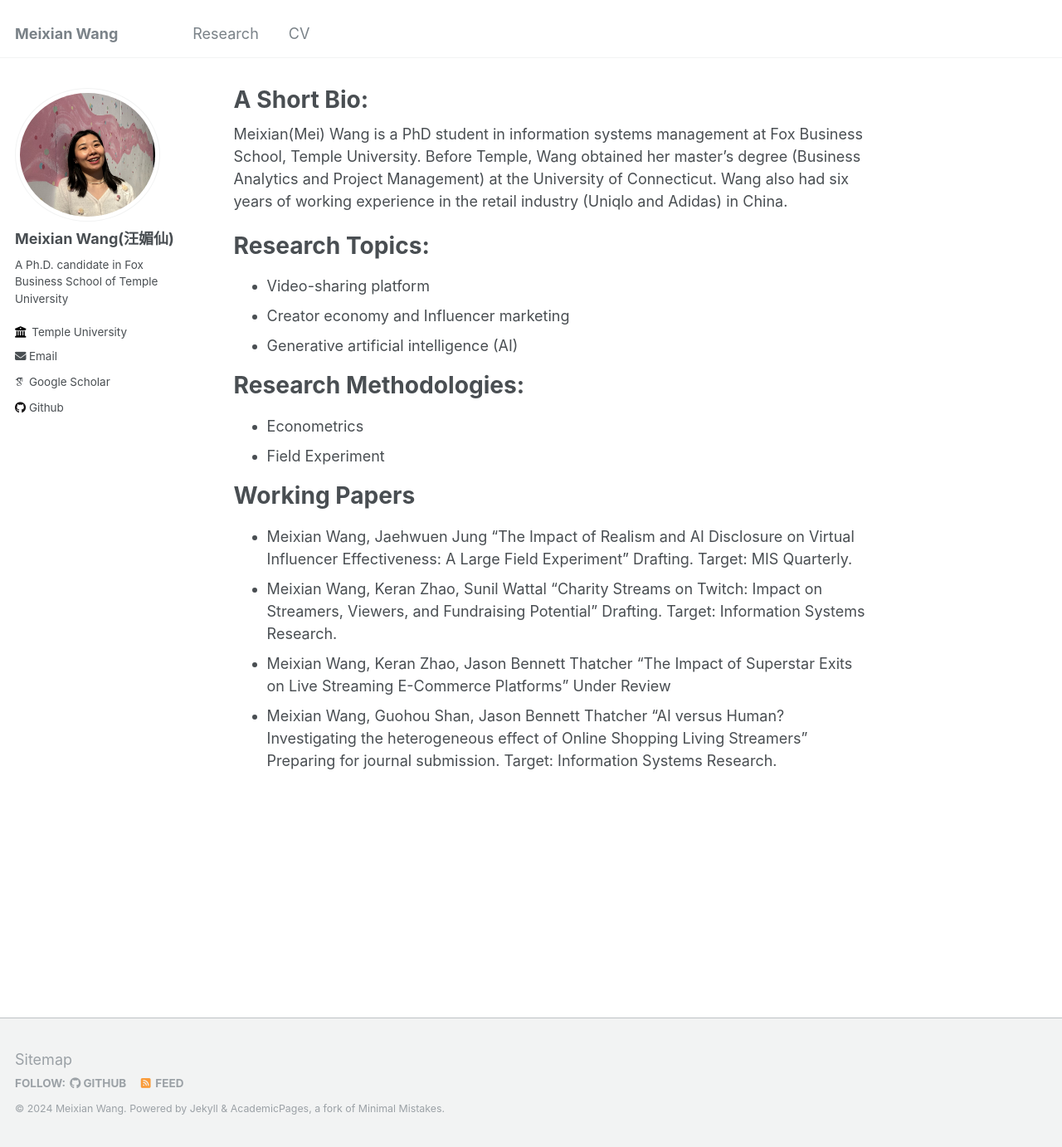
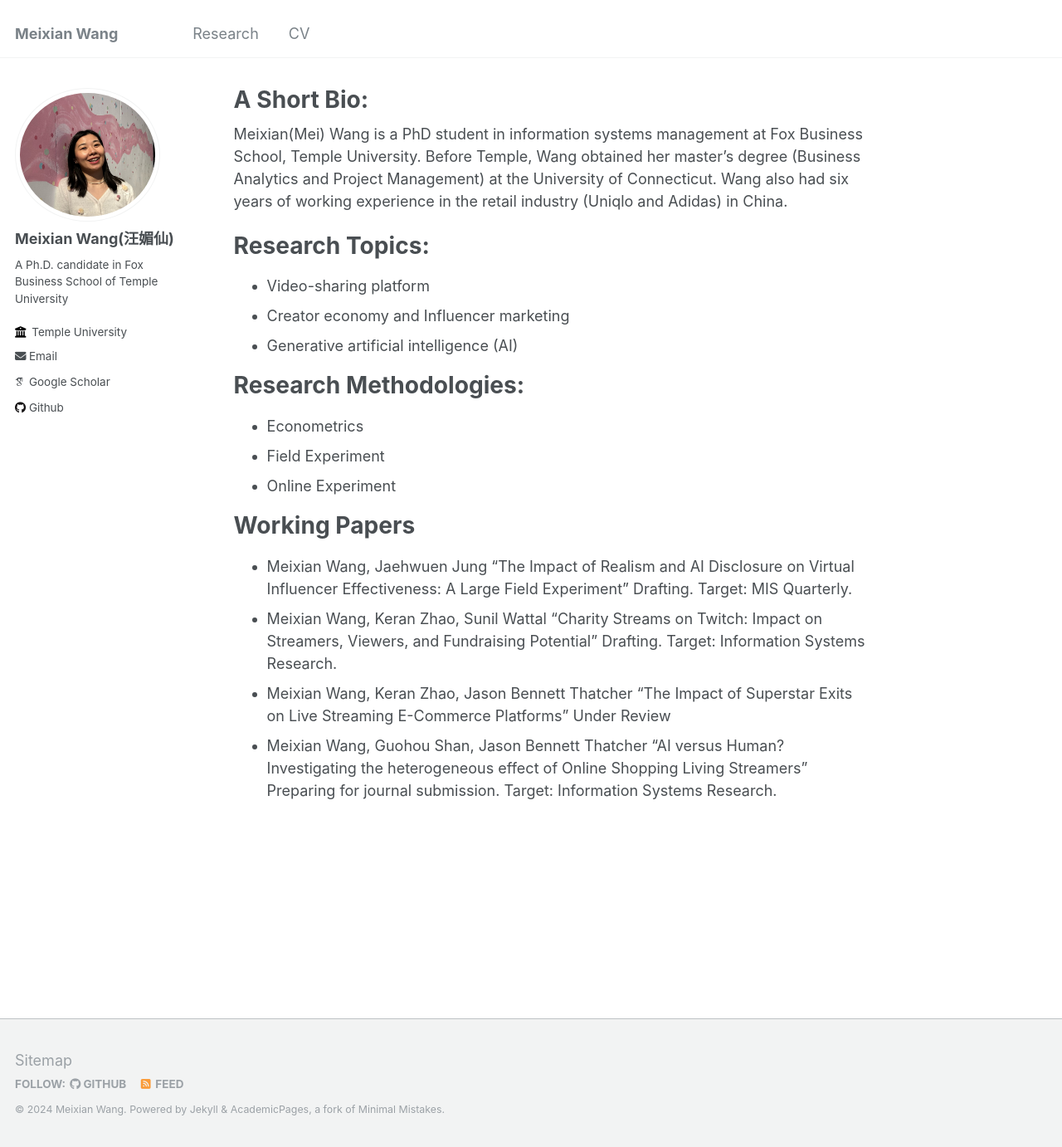
Before and after one commit to MeixianWang2/MeixianWang2.github.io, a Jekyll site: the page built from _pages/about.md, in a window 1280 px wide and 1382 px high. Shown: the whole window at 83% size. Built offline with Jekyll 4.4.1, drawn with Linux system fonts in a browser that asks for light colours; some web fonts are replaced.

Commit message:
Update about.md

```diff
--- a/_pages/about.md
+++ b/_pages/about.md
@@ -19,6 +19,7 @@ Research Methodologies:
 ======
 * Econometrics
 * Field Experiment
+* Online Experiment
 
 Working Papers
 ======
```
